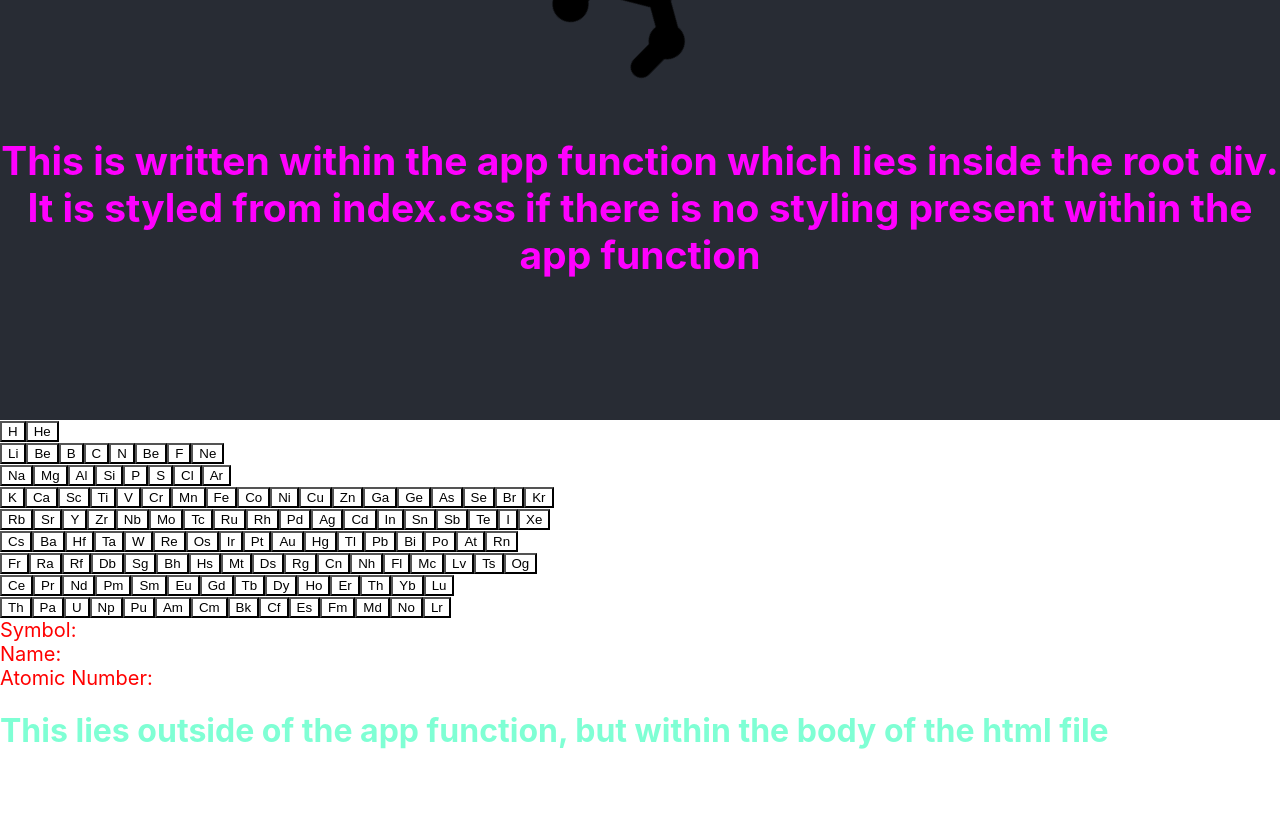
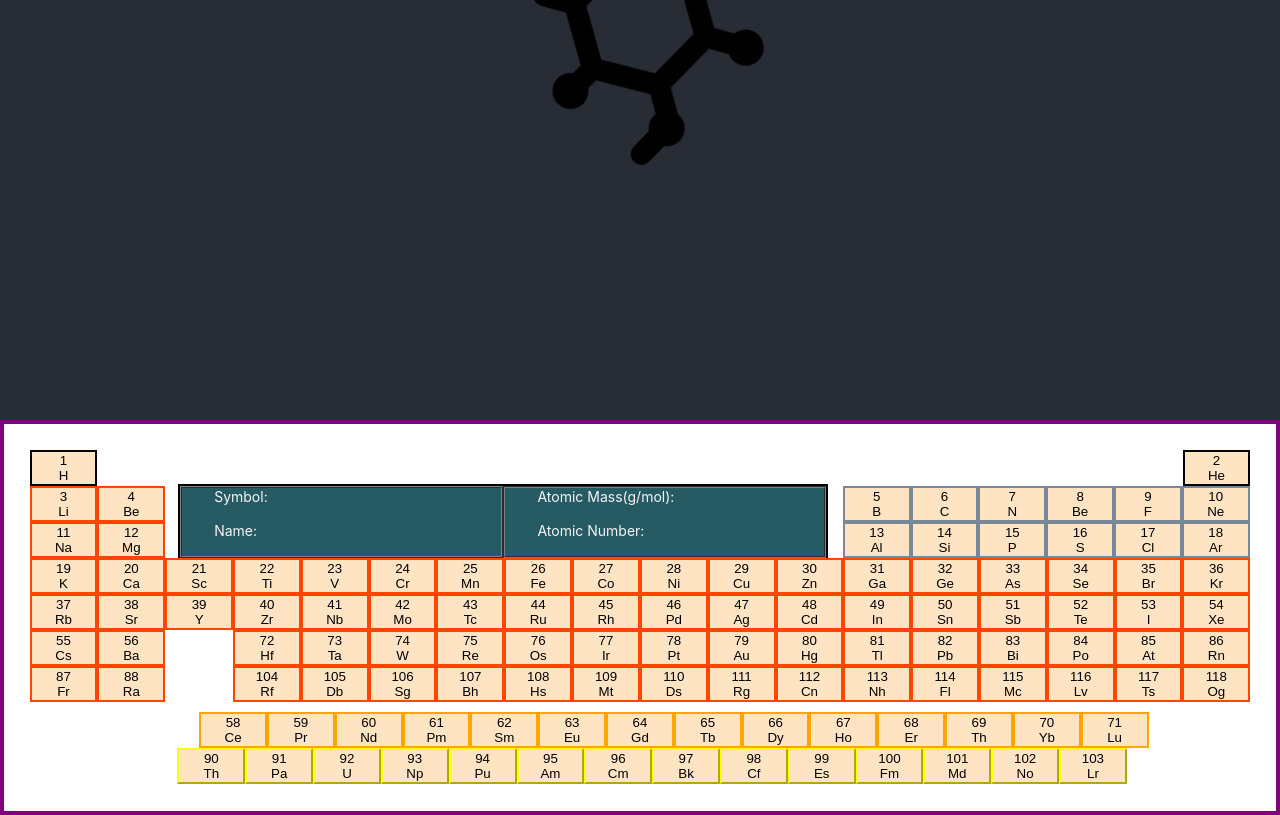
Before and after one commit to jeffdg1986/chemistry_homepage, a React (Create React App) app: page / in a window 1280 px wide. Shown: the part 380-1195 px from the top of the page. Before the commit the page ends 1152 px from the top, so only its background shows below. Built offline with nearby package versions, Linux system fonts and the light colour scheme.

Commit message:
alignment of buttons to look like periodic table

```diff
--- a/public/index.html
+++ b/public/index.html
@@ -19,6 +19,6 @@
       To begin the development, run `npm start` or `yarn start`.
       To create a production bundle, use `npm run build` or `yarn build`.
     -->
-    <h1>This lies outside of the app function, but within the body of the html file</h1>
+    <!-- <h1>This lies outside of the app function, but within the body of the html file</h1> -->
   </body>
 </html>
--- a/src/App.css
+++ b/src/App.css
@@ -41,13 +41,130 @@ h2 {
   transition-property: background-color;
   transition-duration: 3s;
 }
-.greaterThanTen{
+
+/* elements */
+.atmOne{
+  border-radius: 0%;
+  border: 2px solid black;
+  background-color: bisque;
+  position: relative;;
+  left: 0;
+  top: 0;
+  bottom: 0;
+  height: auto;
+  width: calc(1/18*100%);
+}
+.atmTwo{
+  border-radius: 0%;
+  border: 2px solid black;
+  background-color: bisque;
+  position: relative;
+  right: 0;
+  left: calc(16/18*100%);
+  top: 0;
+  bottom: 0;
+  height: auto;
+  width: calc(1/18*100%);
+
+}
+.atm3_4, .atm11_12, .atm19_36, .atm37_54, .atm54_56, .atm87_88{
+  border-radius: 0%;
+  border: 2px solid orangered;
+  background-color: bisque;
+  position: relative;;
+  left: 0;
+  top: 0;
+  bottom: 0;
+  height: auto;
+  width: calc(1/18*100%);
+}
+/* the easiest way to address the positioning problem is to encapsulate each set of buttons in a div and then use display: flex-start/ flex-end on each set of buttons */
+.atm5_10, .atm13_18{
+  border-radius: 0%;
+  border: 2px solid lightslategray;
+  background-color: bisque;
+  position: relative;
+  right: 0;
+  left: 55.5%;
+  top: 0;
+  bottom: 0;
+  height: auto;
+  width: calc(1/18*100%);
+}
+.atm72_86, .atm104_118{
+  border-radius: 0%;
+  border: 2px solid orangered;
+  background-color: bisque;
+  position: relative;
+  right: 0;
+  left: calc(1/18*100%);
+  top: 0;
+  bottom: 0;
+  height: auto;
+  width: calc(1/18*100%);
+}
+.atm58_71{
+  /* actinides */
+  border-radius: 0%;
+  border: 2px solid orange;
+  background-color: bisque;
+  position: relative;
+  right: 0;
+  left: calc(2.5/18*100%);
+  top: 10px;
+  bottom: 0;
+  height: auto;
+  width: calc(1/18*100%);
+}
+.atm89_103{
+  /* lanthanides */
+  border-color: yellow;
+  border-radius: 0%;
+  background-color: bisque;
+  position: relative;
+  right: 0;
+  left: calc(2.18/18*100%);
+  top: 10px;
+  margin-bottom: 2%;
+  height: auto;
+  width: calc(1/18*100%);
+}
+
+/* periodic table as a whole */
+.table{
+  border: 4px solid purple;
+  position: relative;
+  padding-top: 2%;
+  padding-left: 2%;
+  padding-right: 2%;
+  padding-bottom: 1%;
+}
+.output{
+  color: white;
+  background-color: rgb(38, 91, 100);
+  border: 2px solid black;
+  margin: 2%;
+  position:absolute;
+  width: calc(9.15/18*100%);
+  height: auto;
+  left: calc(2.1/18*100%);
+  top: 35px;
+  font-size: 14px;
+  display: flex;
+}
+.testFirstHalf{
+  color: whitesmoke;
   width: 50%;
-  color: red;
-  background-color: black;
-  margin: auto;
-  text-align: center;
+  padding-right: 1%;
+  padding-left: 5%;
+  border: 2px ridge gray;
+  justify-content: flex-start;
 }
-.lessThanTen{
-  background-color: white;
+.testSecondHalf{
+  padding-right: 1%;
+  padding-left: 5%;
+  color: whitesmoke;
+  width: 50%;
+  border: 2px groove gray;
+  justify-content: flex-end;
 }
--- a/src/App.js
+++ b/src/App.js
@@ -6,10 +6,10 @@ export function App() {
   return (
     <div className="App">
       <header className="App-header">
-        <div>testing 124</div>
+        {/* <div>testing 124</div> */}
         <img src={peptidePic} alt='peptidePic' className='picture animated'/>
 
-        <h2>This is written within the app function which lies inside the root div. It is styled from index.css if there is no styling present within the app function</h2>
+        {/* <h2>This is written within the app function which lies inside the root div. It is styled from index.css if there is no styling present within the app function</h2> */}
       </header>
     </div>
   );
@@ -617,14 +617,7 @@ export class Elements extends Component {
       ]
      }
   }
-  getStyleType = (e) =>{
-    if(e.target.value !== "fsadklfla"){
-      console.log('working')
-  }
-  else if(e.target.key >= 10){
-    console.log("workin")
-  }
-}
+
   getElement = (e) =>{
   const filteredData = this.state.info.filter(a => a.symbol === e.target.value);
   this.setState({
@@ -644,93 +637,121 @@ export class Elements extends Component {
     // the styling can then be broken down into elemental types
 
     let buttonInfo = [];
+    // stating for the length of the info array, aka encapsulates all elements listed in this.state.info
+    //  this loop takes adds value to the atomic number of each button by adding one to each loop.
     for(let j=0; j<this.state.info.length; j++){
       buttonInfo.push(this.state.info[j])
     };
-   const individualButtons = buttonInfo.map(i => {
+
+
+    // eslint-disable-next-line
+   const rowOne = buttonInfo.map(i => {
+    // maps, essentially mean its goes through each element in an array and in this case returns a button with
+    // the following attributes: key, onClick, value, className
     if(i.atomic_Number > 0 && i.atomic_Number <= 2){
       return(
-        <button key={i.atomic_Number} onClick={this.getElement} value={i.symbol} className={i.atomic_Number < 10 ? 'lessThanTen' : 'greaterThanTen'}>{i.symbol}</button>
+        <button key={i.atomic_Number} onClick={this.getElement} value={i.symbol} className={i.atomic_Number === 1 ? 'atmOne' : 'atmTwo'}><div>{i.atomic_Number}</div>{i.symbol}</button>
       )
     }
       });
+      // eslint-disable-next-line
       const rowTwo = buttonInfo.map(i =>{
         if(i.atomic_Number > 2 && i.atomic_Number<= 10){
           return(
-            <button key={i.atomic_Number} onClick={this.getElement} value={i.symbol} className={i.atomic_Number <= 10 ? 'lessThanTen' : 'greaterThanTen'}>{i.symbol}</button>
+            <button key={i.atomic_Number} onClick={this.getElement} value={i.symbol} className={i.atomic_Number <= 4 ? 'atm3_4' : 'atm5_10'}><div>{i.atomic_Number}</div>{i.symbol}</button>
             )
         }
 
       });
+      // eslint-disable-next-line
       const rowThree = buttonInfo.map(i =>{
         if(i.atomic_Number > 10 && i.atomic_Number<= 18){
           return(
-            <button key={i.atomic_Number} onClick={this.getElement} value={i.symbol} className='lessThanTen'>{i.symbol}</button>
+            <button key={i.atomic_Number} onClick={this.getElement} value={i.symbol} className={i.atomic_Number <= 12 ? 'atm11_12' : 'atm13_18'}><div>{i.atomic_Number}</div>{i.symbol}</button>
             )
         }
 
       });
+      // eslint-disable-next-line
       const rowFour = buttonInfo.map(i =>{
         if(i.atomic_Number > 18 && i.atomic_Number<= 36){
           return(
-            <button key={i.atomic_Number} onClick={this.getElement} value={i.symbol} className='lessThanTen'>{i.symbol}</button>
+            <button key={i.atomic_Number} onClick={this.getElement} value={i.symbol} className='atm19_36'><div>{i.atomic_Number}</div>{i.symbol}</button>
             )
         }
 
       });
+      // eslint-disable-next-line
       const rowFive = buttonInfo.map(i =>{
         if(i.atomic_Number > 36 && i.atomic_Number<= 54){
           return(
-            <button key={i.atomic_Number} onClick={this.getElement} value={i.symbol} className='lessThanTen'>{i.symbol}</button>
+            <button key={i.atomic_Number} onClick={this.getElement} value={i.symbol} className='atm37_54'><div>{i.atomic_Number}</div>{i.symbol}</button>
             )
         }
 
       });
+      // eslint-disable-next-line
       const rowSix = buttonInfo.map(i =>{
         if(i.atomic_Number > 54 && i.atomic_Number<= 56){
           return(
-            <button key={i.atomic_Number} onClick={this.getElement} value={i.symbol} className='lessThanTen'>{i.symbol}</button>
+            <button key={i.atomic_Number} onClick={this.getElement} value={i.symbol} className='atm54_56'><div>{i.atomic_Number}</div>{i.symbol}</button>
             )
         }
         else if(i.atomic_Number > 71 && i.atomic_Number <= 86){
           return(
-            <button key={i.atomic_Number} onClick={this.getElement} value={i.symbol} className='lessThanTen'>{i.symbol}</button>
+            <button key={i.atomic_Number} onClick={this.getElement} value={i.symbol} className='atm72_86'><div>{i.atomic_Number}</div>{i.symbol}</button>
           )
         }
 
       });
+      // eslint-disable-next-line
       const rowSeven = buttonInfo.map(i =>{
         if(i.atomic_Number > 86 && i.atomic_Number<= 88){
           return(
-            <button key={i.atomic_Number} onClick={this.getElement} value={i.symbol} className='lessThanTen'>{i.symbol}</button>
+            <button key={i.atomic_Number} onClick={this.getElement} value={i.symbol} className='atm87_88'><div>{i.atomic_Number}</div>{i.symbol}</button>
             )
         }
         else if(i.atomic_Number > 103 && i.atomic_Number <= 118){
           return(
-            <button key={i.atomic_Number} onClick={this.getElement} value={i.symbol} className='lessThanTen'>{i.symbol}</button>
+            <button key={i.atomic_Number} onClick={this.getElement} value={i.symbol} className='atm104_118'><div>{i.atomic_Number}</div>{i.symbol}</button>
           )
         }
 
       });
+      // eslint-disable-next-line
       const lanthanideSeries = buttonInfo.map(i =>{
         if(i.atomic_Number > 57 && i.atomic_Number<= 71){
           return(
-            <button key={i.atomic_Number} onClick={this.getElement} value={i.symbol} className='lessThanTen'>{i.symbol}</button>
+            <button key={i.atomic_Number} onClick={this.getElement} value={i.symbol} className='atm58_71'><div>{i.atomic_Number}</div>{i.symbol}</button>
             )
         }
 
       });
+      // eslint-disable-next-line
       const actinideSeries = buttonInfo.map(i =>{
         if(i.atomic_Number > 89 && i.atomic_Number<= 103){
           return(
-            <button key={i.atomic_Number} onClick={this.getElement} value={i.symbol} className='lessThanTen'>{i.symbol}</button>
+            <button key={i.atomic_Number} onClick={this.getElement} value={i.symbol} className='atm89_103'><div>{i.atomic_Number}</div>{i.symbol}</button>
             )
         }
 
       });
+      console.log(rowTwo)
     return (
       <div>
-        <div>{individualButtons}</div>
+
+      <div className='table'>
+      <div className='output'>
+      <div className='testFirstHalf'>
+          <div>Symbol: {this.state.symbol}</div><br/>
+          <div>Name: {this.state.name}</div><br/>
+      </div>
+      <div className='testSecondHalf'>
+            <div>Atomic Mass(g/mol):{this.state.atomic_mass}</div><br/>
+            <div>Atomic Number: {this.state.atomic_number}</div><br/>
+            </div>
+        </div>
+        <div>{rowOne}</div>
         <div>{rowTwo}</div>
         <div>{rowThree}</div>
         <div>{rowFour}</div>
@@ -739,9 +760,7 @@ export class Elements extends Component {
         <div>{rowSeven}</div>
         <div>{lanthanideSeries}</div>
         <div>{actinideSeries}</div>
-        <div className='output'>Symbol: {this.state.symbol}</div>
-        <div className='output'>Name: {this.state.name}</div>
-        <div className='output'>Atomic Number: {this.state.atomic_number}</div>
+        </div>
       </div>
     )
   }
```
